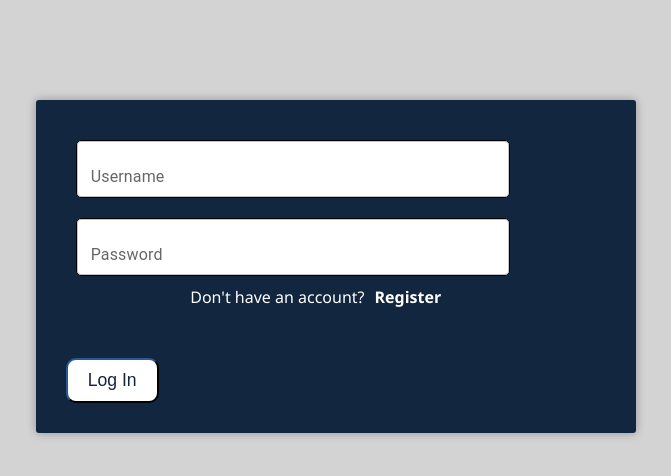
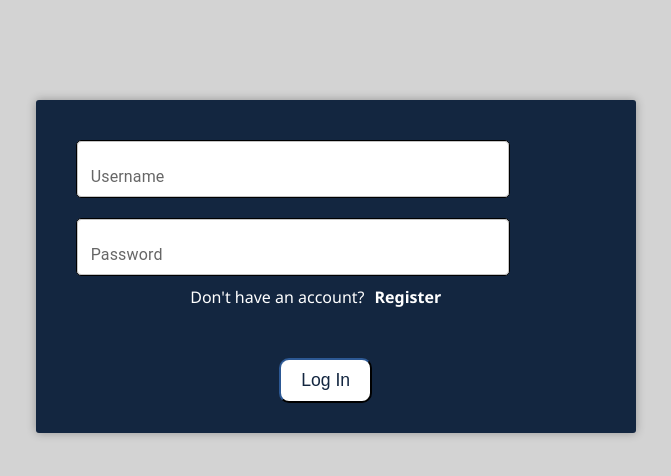
Before and after one commit to nbarnhouse/prime-solo-project, a React (Vite) app: page /#/homesub in a window 1280 px wide. Shown: the top 476 px of the page, without its empty margins (423-1094 px from the left). Built offline with nearby package versions, Linux system fonts and the light colour scheme; no server answers.

Commit message:
centered all buttons

```diff
--- a/package.json
+++ b/package.json
@@ -9,7 +9,6 @@
     "@emotion/react": "^11.11.4",
     "@emotion/styled": "^11.11.0",
     "@mui/icons-material": "^5.15.15",
-    "@mui/lab": "^5.0.0-alpha.170",
     "@mui/material": "^5.15.14",
     "@mui/x-data-grid": "^7.0.0",
     "@mui/x-date-pickers": "^7.0.0",
--- a/src/components/App/App.css
+++ b/src/components/App/App.css
@@ -332,6 +332,7 @@ h3 {
 .center {
   display: flex;
   justify-content: center;
+  align-items: center;
 }
 
 /* --------------------------------------------------------------------------------
--- a/src/components/LoginPage/LoginPage.jsx
+++ b/src/components/LoginPage/LoginPage.jsx
@@ -68,7 +68,9 @@ function LoginPage() {
             <span className="boldText"> Register</span>
           </button>
         </center>
-        <input className="btn" type="submit" name="submit" value="Log In" />
+        <div className="center">
+          <input className="btn" type="submit" name="submit" value="Log In" />
+        </div>
       </form>
     </>
   );
--- a/src/components/ProfilePageSub/ProfilePageSub.jsx
+++ b/src/components/ProfilePageSub/ProfilePageSub.jsx
@@ -43,7 +43,7 @@ export default function ProfilePageSub() {
           onChange={(event) => setNumber(event.target.value)}
         />
       </div>
-      <div>
+      <div className="center">
         <input
           className="btn"
           type="button"
--- a/src/components/ProfilePageTeacher/ProfilePageTeacher.jsx
+++ b/src/components/ProfilePageTeacher/ProfilePageTeacher.jsx
@@ -63,7 +63,7 @@ export default function ProfilePageTeacher() {
           onChange={(event) => setGrade(event.target.value)}
         />
       </div>
-      <div>
+      <div className="center">
         <input
           className="btn"
           type="button"
--- a/src/components/RegistrationPage/RegistrationPage.jsx
+++ b/src/components/RegistrationPage/RegistrationPage.jsx
@@ -90,7 +90,7 @@ function RegistrationPage() {
             <span className="boldText"> Log in</span>
           </button>
         </div>
-        <div>
+        <div className="center">
           <BasicButton buttonText="Register" value="register" type="submit" />
         </div>
       </form>
```
